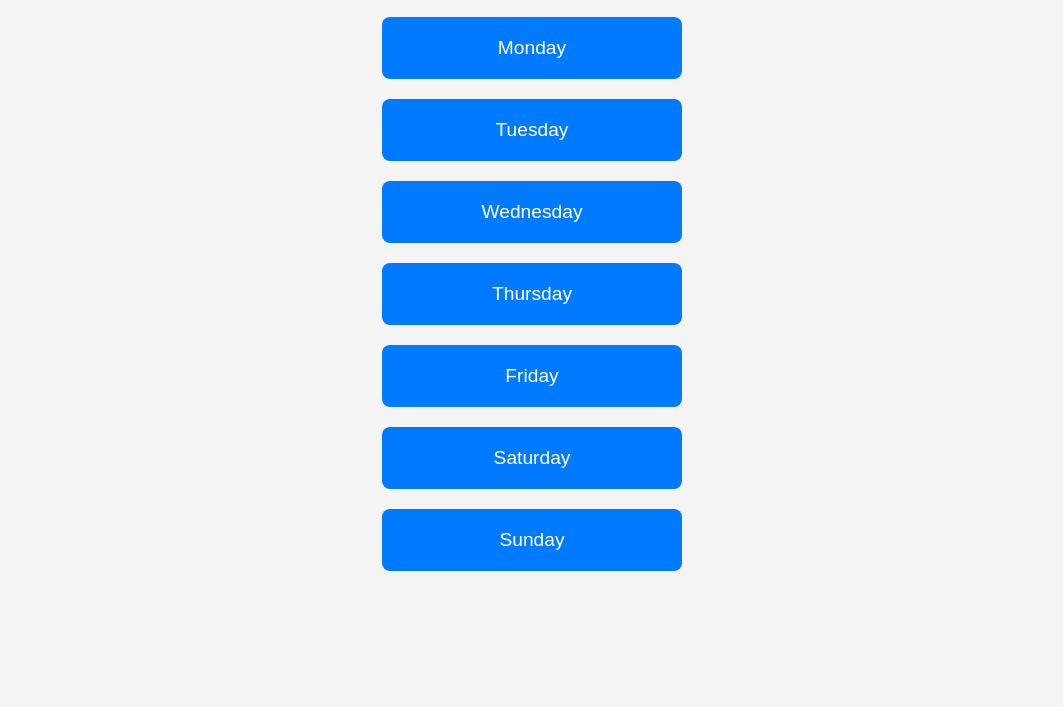
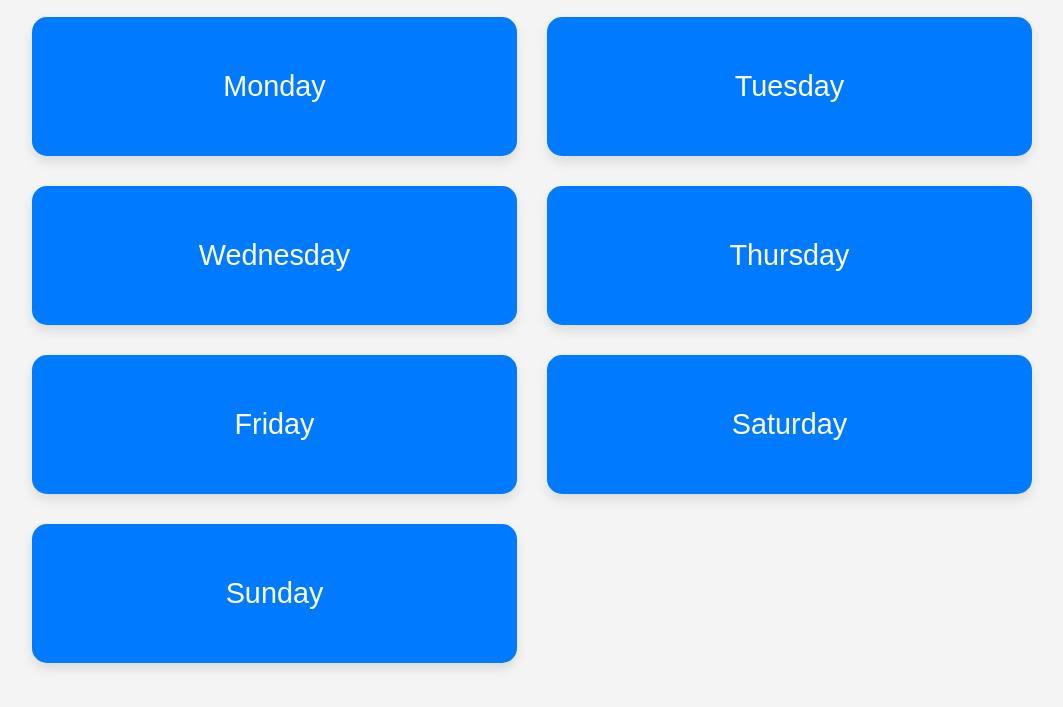
Before and after one commit to RaoAkif/getslot, a plain HTML site: page index.html in a window 1280 px wide. Shown: the part 81-788 px from the top of the page, without its empty margins (108-1171 px from the left). Drawn offline with Linux system fonts and the light colour scheme.

Commit message:
Add Tab and Desktop Sizes

```diff
--- a/index.html
+++ b/index.html
@@ -1,8 +1,8 @@
 <!DOCTYPE html>
 <html lang="en">
   <head>
-    <meta charset="UTF-8">
-    <meta name="viewport" content="width=device-width, initial-scale=1.0">
+    <meta charset="UTF-8" />
+    <meta name="viewport" content="width=device-width, initial-scale=1.0" />
     <title>Class Slot Availability</title>
     <style>
       body {
@@ -15,13 +15,16 @@
         text-align: center;
         margin-bottom: 20px;
       }
+
+      /* Main calendar grid */
       .calendar {
         display: grid;
         grid-template-columns: repeat(1, 1fr);
         gap: 20px;
-            max-width: 300px;
+        max-width: 100%;
         margin: 0 auto;
       }
+
       .day-button {
         background-color: #007bff;
         color: white;
@@ -50,7 +53,7 @@
       }
       .modal-content {
         background-color: #fff;
-            margin: 15% auto;
+        margin: 10% auto;
         padding: 20px;
         border: 1px solid #888;
         width: 90%;
@@ -89,22 +92,76 @@
         border-color: #f5c6cb;
         color: #721c24;
       }
+
+      /* Mobile view - Full width day buttons (already applied) */
+      .calendar {
+        grid-template-columns: 1fr;
+      }
+
+      /* Tablet view - 2 cards per row */
+      @media (min-width: 600px) {
+        .calendar {
+          grid-template-columns: repeat(2, 1fr);
+          gap: 20px;
+          justify-content: center;
+        }
+
+        .day-button {
+          padding: 40px;
+          font-size: 1.5em;
+          border-radius: 12px;
+          border: 2px solid #007bff;
+          box-shadow: 0 4px 8px rgba(0, 0, 0, 0.1);
+        }
+
+        /* Center the 7th card vertically */
+        .calendar button:nth-child(7) {
+          align-self: center;
+        }
+      }
+
+      /* Desktop view - Same as tablet but slightly larger */
+      @media (min-width: 1024px) {
+        .calendar {
+          grid-template-columns: repeat(2, 1fr);
+          gap: 30px;
+          max-width: 1000px;
+        }
+
+        .day-button {
+          padding: 50px;
+          font-size: 1.8em;
+          border-radius: 15px;
+          border: 3px solid #007bff;
+          box-shadow: 0 6px 12px rgba(0, 0, 0, 0.1);
+        }
+
+        /* Ensure the 7th button is centered vertically but same size as others */
+        .calendar button:nth-child(7) {
+          align-self: center;
+        }
+      }
     </style>
   </head>
   <body>
-
     <h1>Class Slot Availability</h1>
     <div class="calendar">
       <button class="day-button" onclick="openModal('monday')">Monday</button>
       <button class="day-button" onclick="openModal('tuesday')">Tuesday</button>
-    <button class="day-button" onclick="openModal('wednesday')">Wednesday</button>
-    <button class="day-button" onclick="openModal('thursday')">Thursday</button>
+      <button class="day-button" onclick="openModal('wednesday')">
+        Wednesday
+      </button>
+      <button class="day-button" onclick="openModal('thursday')">
+        Thursday
+      </button>
       <button class="day-button" onclick="openModal('friday')">Friday</button>
-    <button class="day-button" onclick="openModal('saturday')">Saturday</button>
+      <button class="day-button" onclick="openModal('saturday')">
+        Saturday
+      </button>
       <button class="day-button" onclick="openModal('sunday')">Sunday</button>
     </div>
 
-<!-- Modal for each day -->
+    <!-- Modals for each day -->
     <div id="monday-modal" class="modal">
       <div class="modal-content">
         <span class="close" onclick="closeModal('monday')">&times;</span>
@@ -164,38 +221,46 @@
     <script>
       // Function to open modal for a specific day
       function openModal(day) {
-        document.getElementById(day + '-modal').style.display = 'block';
+        document.getElementById(day + "-modal").style.display = "block";
       }
 
       // Function to close modal for a specific day
       function closeModal(day) {
-        document.getElementById(day + '-modal').style.display = 'none';
+        document.getElementById(day + "-modal").style.display = "none";
       }
 
       // Load slots for each day
-    const days = ['monday', 'tuesday', 'wednesday', 'thursday', 'friday', 'saturday', 'sunday'];
-    const bookedSlots = JSON.parse(localStorage.getItem('bookedSlots')) || {};
+      const days = [
+        "monday",
+        "tuesday",
+        "wednesday",
+        "thursday",
+        "friday",
+        "saturday",
+        "sunday",
+      ];
+      const bookedSlots = JSON.parse(localStorage.getItem("bookedSlots")) || {};
 
-    days.forEach(day => {
-        const slotsContainer = document.getElementById(day + '-slots');
+      days.forEach((day) => {
+        const slotsContainer = document.getElementById(day + "-slots");
         for (let i = 0; i < 24; i++) {
-            let slot1 = document.createElement('div');
+          let slot1 = document.createElement("div");
           let slot1Id = `${day}-${i}-00-30`;
-            slot1.classList.add('slot');
+          slot1.classList.add("slot");
           slot1.innerText = `${i}:00 - ${i}:30`;
           slot1.id = slot1Id;
 
-            let slot2 = document.createElement('div');
+          let slot2 = document.createElement("div");
           let slot2Id = `${day}-${i}-30-00`;
-            slot2.classList.add('slot');
+          slot2.classList.add("slot");
           slot2.innerText = `${i}:30 - ${i + 1}:00`;
           slot2.id = slot2Id;
 
-            if (bookedSlots[slot1Id]) slot1.classList.add('booked');
-            if (bookedSlots[slot2Id]) slot2.classList.add('booked');
+          if (bookedSlots[slot1Id]) slot1.classList.add("booked");
+          if (bookedSlots[slot2Id]) slot2.classList.add("booked");
 
-            slot1.addEventListener('click', () => toggleBooking(slot1, slot1Id));
-            slot2.addEventListener('click', () => toggleBooking(slot2, slot2Id));
+          slot1.addEventListener("click", () => toggleBooking(slot1, slot1Id));
+          slot2.addEventListener("click", () => toggleBooking(slot2, slot2Id));
 
           slotsContainer.appendChild(slot1);
           slotsContainer.appendChild(slot2);
@@ -203,16 +268,15 @@
       });
 
       function toggleBooking(slot, slotId) {
-        if (slot.classList.contains('booked')) {
-            slot.classList.remove('booked');
+        if (slot.classList.contains("booked")) {
+          slot.classList.remove("booked");
           delete bookedSlots[slotId];
         } else {
-            slot.classList.add('booked');
+          slot.classList.add("booked");
           bookedSlots[slotId] = true;
         }
-        localStorage.setItem('bookedSlots', JSON.stringify(bookedSlots));
+        localStorage.setItem("bookedSlots", JSON.stringify(bookedSlots));
       }
     </script>
-
   </body>
 </html>
```
Lines whose indentation alone changed are shown as unchanged.
